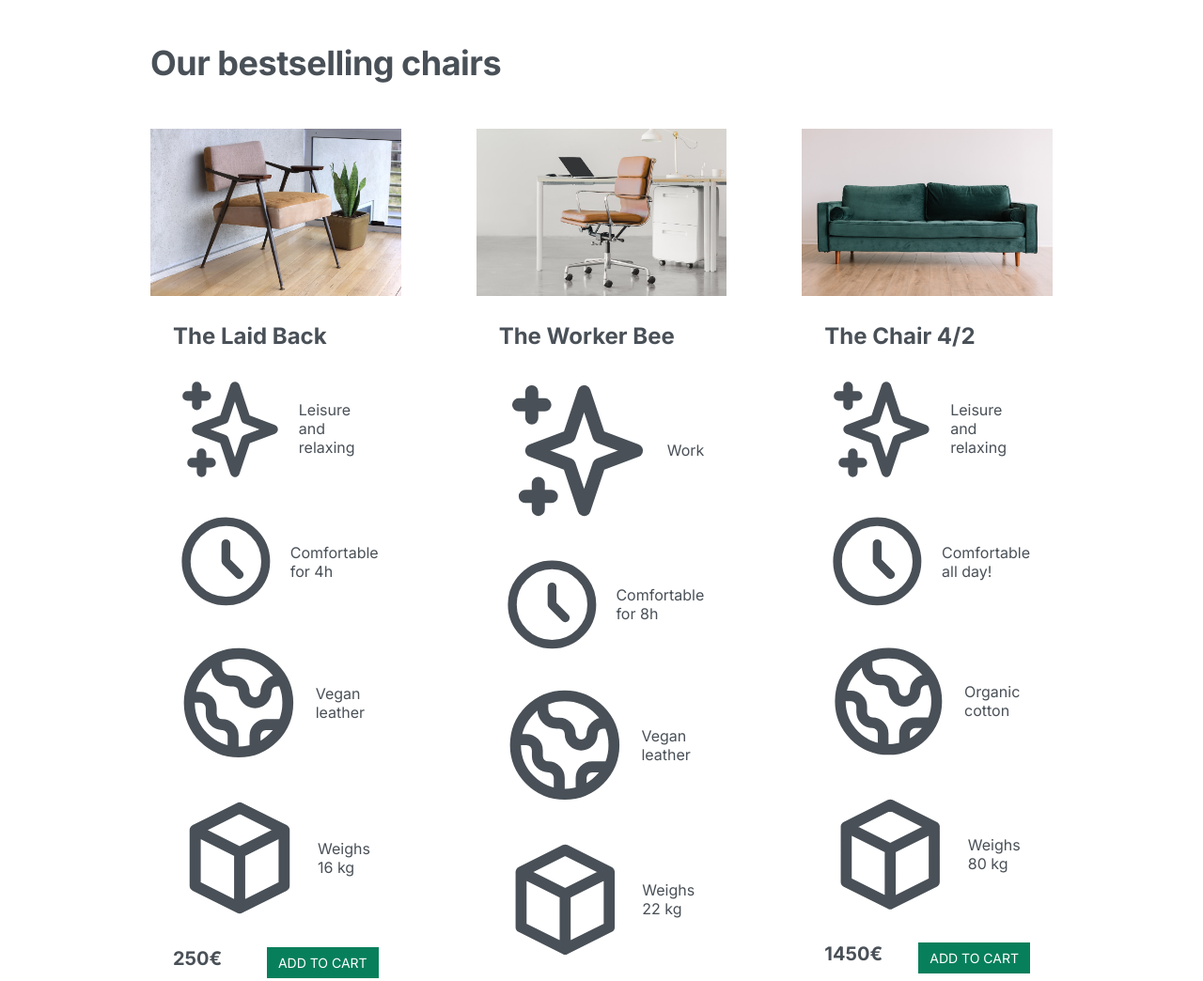
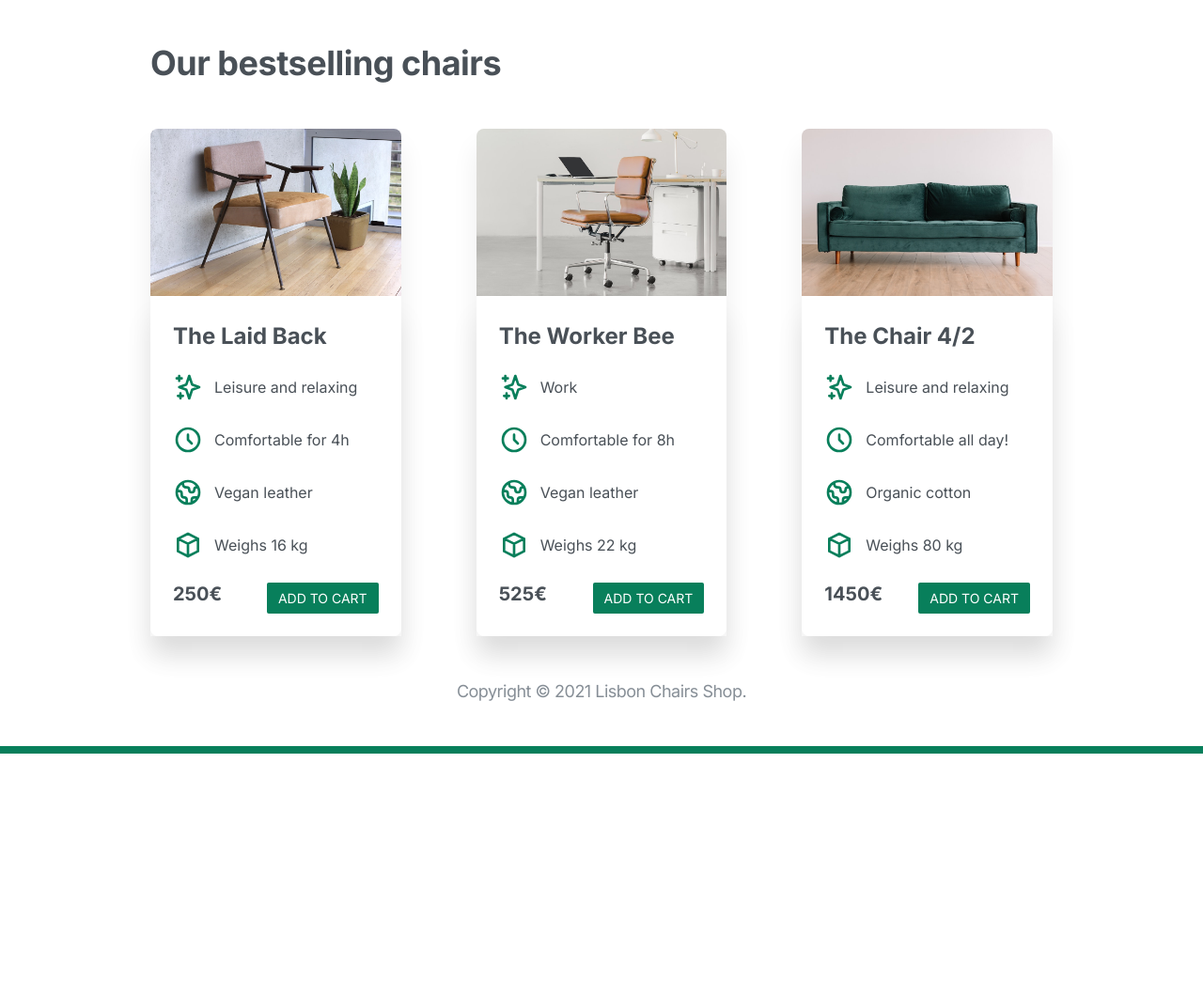
Before and after one commit to vishal00923/lisbon-chairs, a plain HTML site: page index.html in a window 1280 px wide. Shown: the part 1162-2206 px from the top of the page at 94% size. After the commit the page ends 1964 px from the top, so only its background shows below. Drawn offline with Linux system fonts and the light colour scheme.

Commit message:
💄 (style) : Update

```diff
--- a/css/style.css
+++ b/css/style.css
@@ -6,14 +6,14 @@ FONT SIZE SYSTEM (px)
 10 / 12 / 14 / 16 / 18 / 20 / 24 / 30 / 36 / 44 / 52 / 62 / 74 / 86 / 98
 */
 
-/* ---COLOR SYSTEM--- */
+/*======================== COLOR SYSTEM ===============*/
 /* MAIN COLOR : #087f5b
    GREY COLOR : #495057
 */
 
 @import url('https://fonts.googleapis.com/css2?family=Inter:wght@400;500;700&display=swap');
 
-/* CSS RESET */
+/*=================== CSS RESET ======================*/
 
 * {
     margin: 0;
@@ -21,7 +21,7 @@ FONT SIZE SYSTEM (px)
     box-sizing: border-box;
 }
 
-/* GENERAL STYLES */
+/*================= GENERAL STYLES ===================*/
 
 body {
     font-family: 'Inter', sans-serif;
@@ -62,11 +62,17 @@ h2 {
 .btn--big {
     font-size: 18px;
     padding: 16px 32px;
+    border-radius: 4px;
 }
 
 .btn--small {
     font-size: 14px;
     padding: 8px 12px;
+    border-radius: 2px;
+}
+
+img {
+    border-radius: 8px;
 }
 
 .grid-3-cols {
@@ -75,7 +81,7 @@ h2 {
     column-gap: 80px;
 }
 
-/* COMPONENT STYLES */
+/*=================== COMPONENT STYLES ==================*/
 
 /* HEADER */
 
@@ -132,6 +138,7 @@ img {
     background-color: #087f5b;
     color: #fff;
     padding: 32px;
+    border-radius: 8px;
 }
 
 .testimonial-box {
@@ -155,6 +162,17 @@ img {
 
 .chair-box {
     padding: 24px;
+    box-shadow: 0 20px 28px 0 rgba(0, 0, 0, 0.075);
+}
+
+.chair {
+    box-shadow: 0 20px 28px 0 rgba(0, 0, 0, 0.075);
+    border-radius: 8px;
+}
+
+.chair img {
+    border-bottom-left-radius: 0;
+    border-bottom-right-radius: 0;
 }
 
 h3 {
@@ -184,6 +202,14 @@ h3 {
     font-size: 20px;
 }
 
+.chair-icon {
+    stroke: #087f5b;
+    width: 32px;
+    height: 32px;
+}
+
+/*==================== FOOTER ===========================*/
+
 footer {
     font-size: 18px;
     color: #868e96;
```
